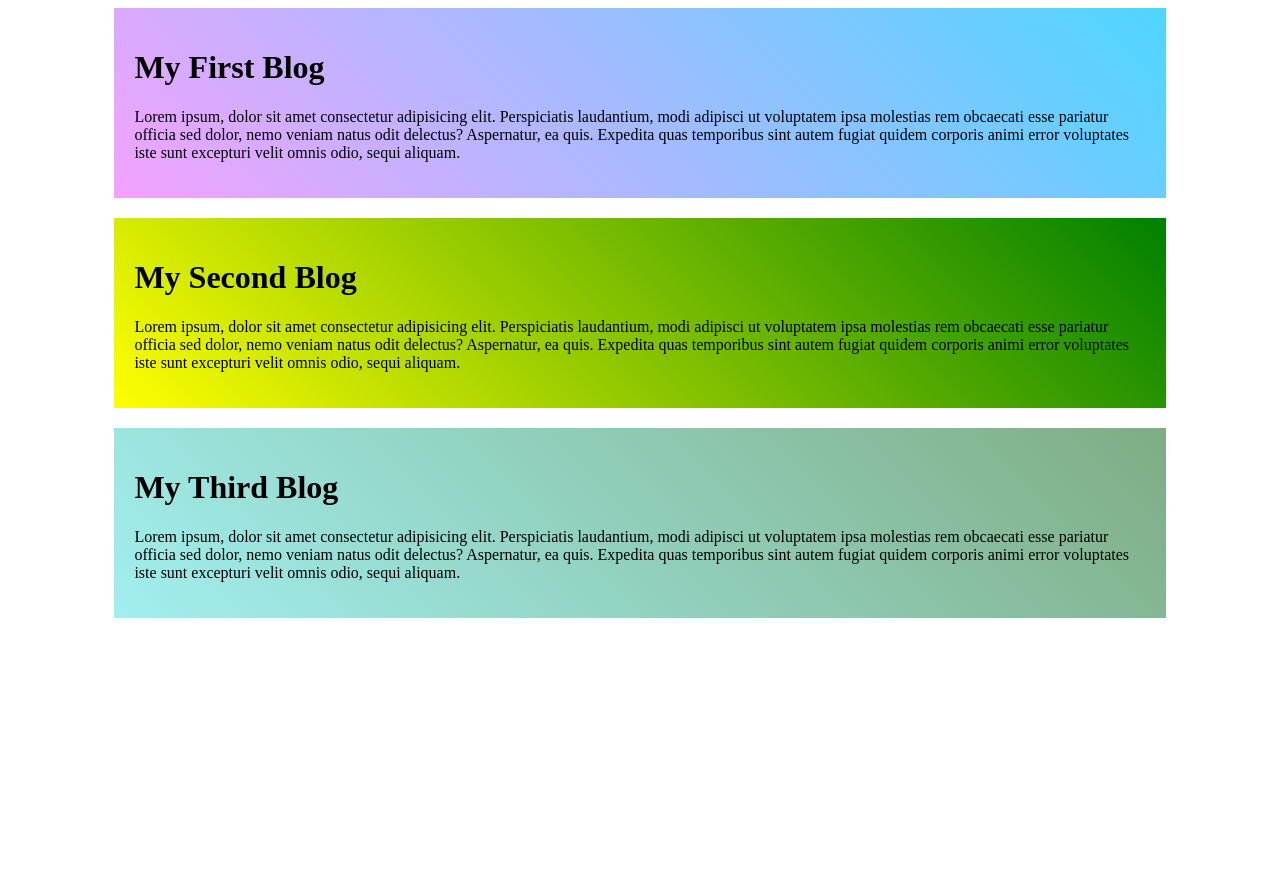
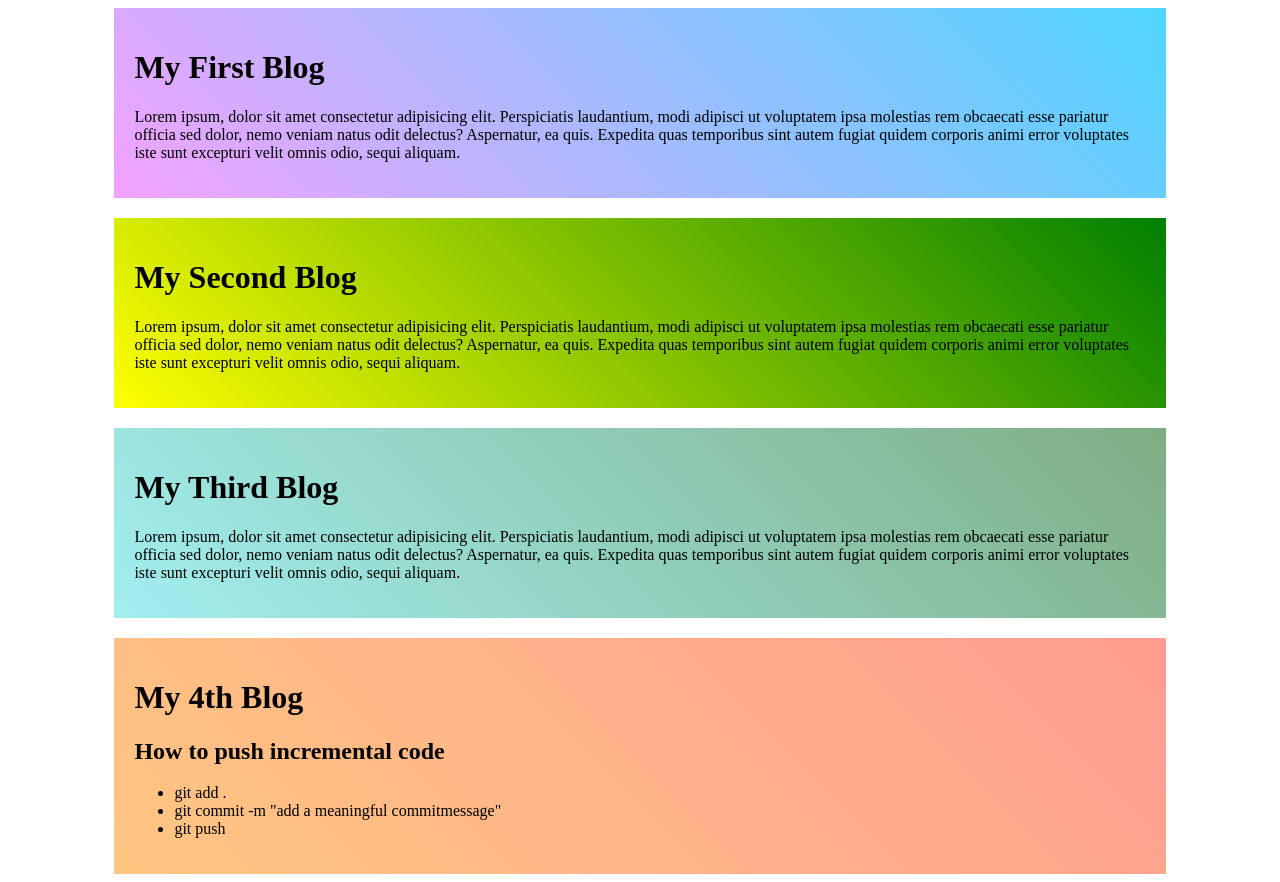
Before and after one commit to sa-tusar/my-simple-website, a plain HTML site: page index.html in a window 1280 px wide. Before the commit the page ends 800 px from the top, so only its background shows below. Drawn offline with Linux system fonts and the light colour scheme.

Commit message:
added my fourth blog, how to push incremental code

```diff
--- a/index.html
+++ b/index.html
@@ -22,5 +22,15 @@
         <h1>My Third Blog</h1>
         <p>Lorem ipsum, dolor sit amet consectetur adipisicing elit. Perspiciatis laudantium, modi adipisci ut voluptatem ipsa molestias rem obcaecati esse pariatur officia sed dolor, nemo veniam natus odit delectus? Aspernatur, ea quis. Expedita quas temporibus sint autem fugiat quidem corporis animi error voluptates iste sunt excepturi velit omnis odio, sequi aliquam.</p>
     </div>
+
+    <div class="blog4">
+        <h1>My 4th Blog</h1>
+        <h2>How to push incremental code</h2>
+        <ul>
+            <li>git add .</li>
+            <li>git commit -m "add a meaningful commitmessage"</li>
+            <li>git push</li>
+        </ul>
+    </div>
 </body>
 </html>
--- a/styles/blog.css
+++ b/styles/blog.css
@@ -23,3 +23,12 @@
     padding: 20px;
     background: linear-gradient(45deg, rgba(69, 222, 225, 0.5), rgba(0, 91, 8, 0.5));
 }
+
+.blog4{
+    width: 80%;
+    height: auto;
+    margin: auto;
+    margin-top: 20px;
+    padding: 20px;
+    background: linear-gradient(45deg, rgba(255, 143, 6, 0.5), rgba(255, 59, 34, 0.5));
+}
```
